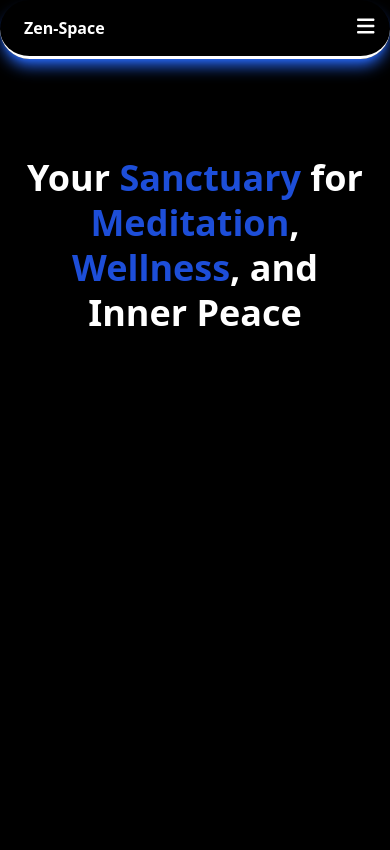
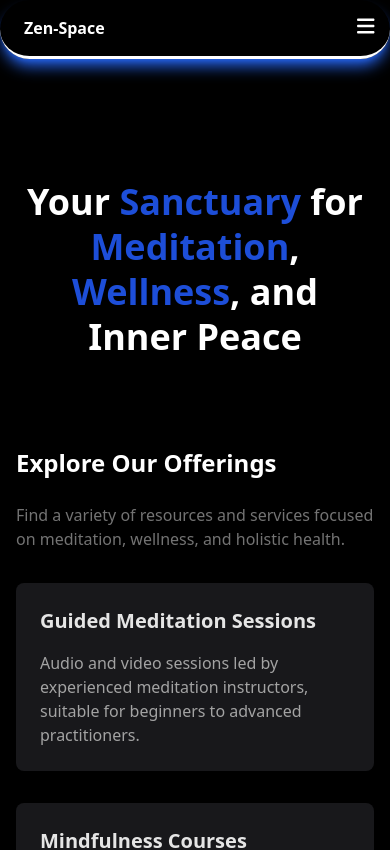
Before and after one commit to VJ-108/zen-space, a React (Vite) app: page / in a window 390 px wide. Shown: the top 850 px of the page. Built offline with nearby package versions, Linux system fonts and the light colour scheme.

Commit message:
fixed hero component

```diff
--- a/src/components/Hero.tsx
+++ b/src/components/Hero.tsx
@@ -1,9 +1,9 @@
 const Hero = () => {
   return (
     <>
-      <div className="container px-5 mx-auto flex flex-col md:flex-row space-y-5 md:space-y-0 md:space-x-5 h-screen md:-mt-14">
+      <div className="container px-5 mx-auto flex flex-col md:flex-row space-y-5 md:space-y-0 md:space-x-5 md:my-36 my-14">
         <div className="flex justify-center items-center w-full md:w-2/3">
-          <div className="text-4xl md:text-7xl font-bold text-center md:text-left leading-tight pt-24 md:pt-0 ">
+          <div className="text-4xl md:text-7xl font-bold text-center md:text-left leading-tight pt-16 md:pt-0 ">
             Your <span className="text-blue-700 ">Sanctuary</span> for{" "}
             <span className="text-blue-700">Meditation</span>,{" "}
             <span className="text-blue-700">Wellness</span>, and Inner Peace
```
